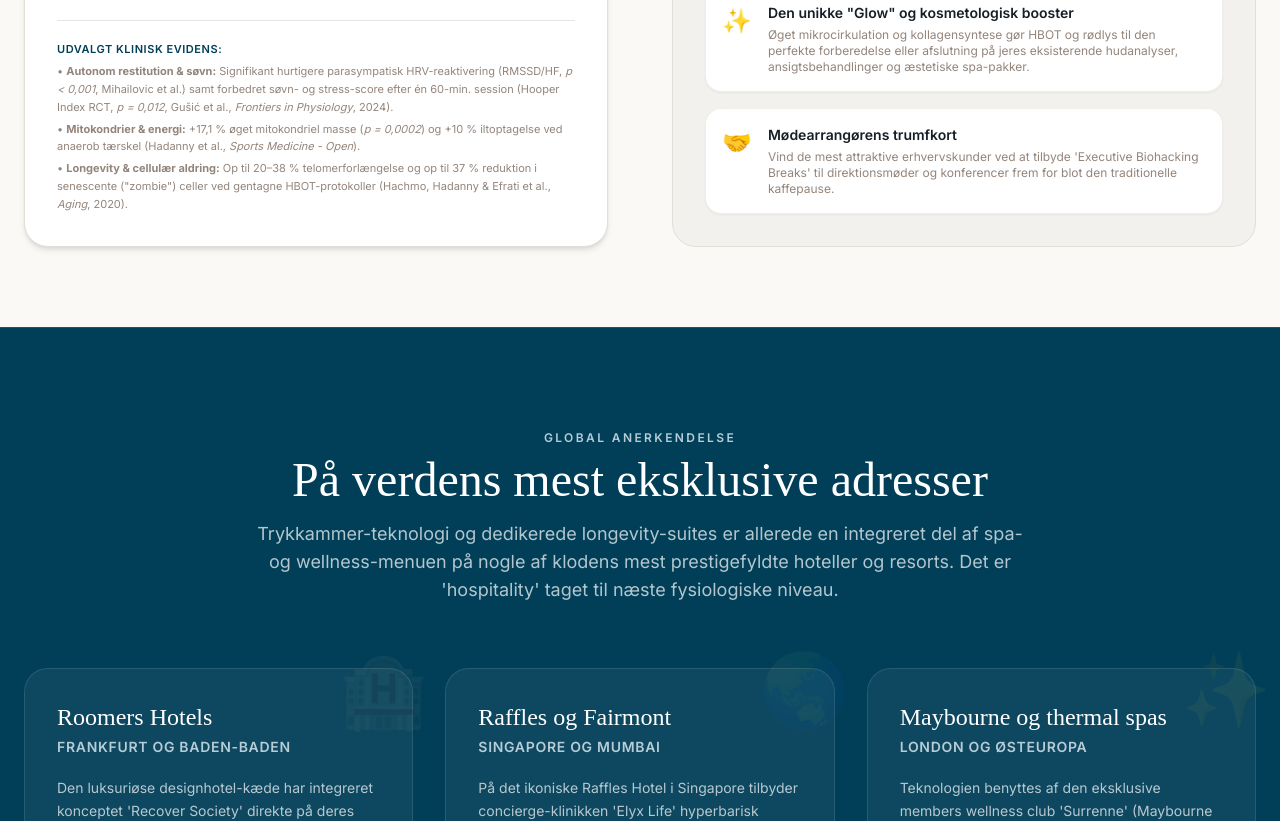
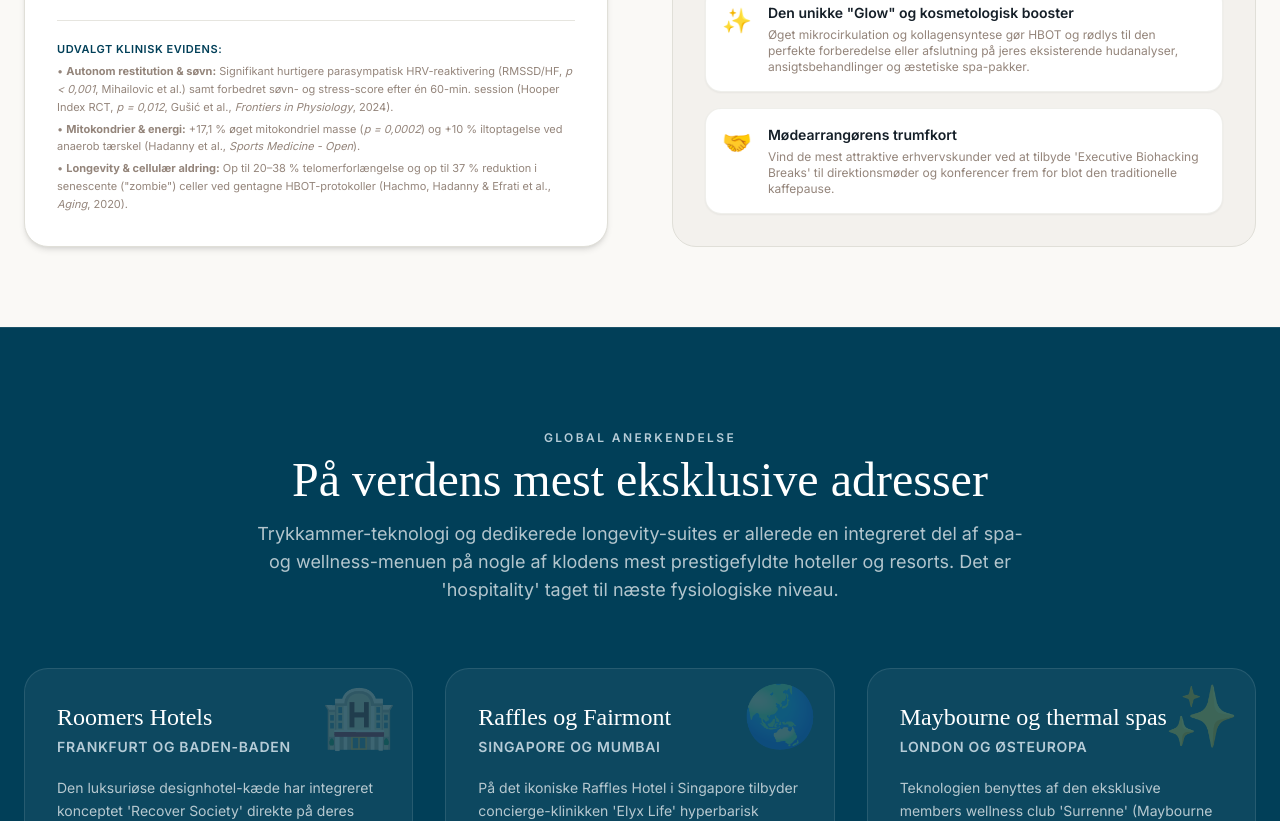
Before and after one commit to ChristensenMichael/rechargelife-web1, a plain HTML site: page hotel.html in a window 1280 px wide. Shown: the part 1979-2800 px from the top of the page. Drawn offline with nearby package versions, Linux system fonts and the light colour scheme; a web font is replaced by a local one.

Commit message:
icon opacity increased

```diff
--- a/hotel.html
+++ b/hotel.html
@@ -423,7 +423,7 @@
 
             <!-- Roomers Hotels -->
             <div class="bg-white/5 rounded-3xl p-8 border border-white/10 hover:bg-white/10 transition duration-300 relative group">
-                <div class="absolute -right-4 -top-4 text-7xl opacity-5 group-hover:scale-110 transition-transform">🏨</div>
+                <div class="absolute right-4 top-4 text-6xl opacity-20 group-hover:opacity-40 group-hover:scale-110 transition-all">🏨</div>
                 <h3 class="font-serif text-2xl text-white mb-1">Roomers Hotels</h3>
                 <p class="text-rl-lightblue text-sm font-semibold tracking-wider uppercase mb-5">Frankfurt og Baden-Baden</p>
                 <p class="text-sm text-white/70 leading-relaxed">
@@ -433,7 +433,7 @@
 
             <!-- Raffles & Fairmont -->
             <div class="bg-white/5 rounded-3xl p-8 border border-white/10 hover:bg-white/10 transition duration-300 relative group">
-                <div class="absolute -right-4 -top-4 text-7xl opacity-5 group-hover:scale-110 transition-transform">🌏</div>
+                <div class="absolute right-4 top-4 text-6xl opacity-20 group-hover:opacity-40 group-hover:scale-110 transition-all">🌏</div>
                 <h3 class="font-serif text-2xl text-white mb-1">Raffles og Fairmont</h3>
                 <p class="text-rl-lightblue text-sm font-semibold tracking-wider uppercase mb-5">Singapore og Mumbai</p>
                 <p class="text-sm text-white/70 leading-relaxed">
@@ -443,7 +443,7 @@
 
             <!-- Maybourne & Thermal Resorts -->
             <div class="bg-white/5 rounded-3xl p-8 border border-white/10 hover:bg-white/10 transition duration-300 relative group">
-                <div class="absolute -right-4 -top-4 text-7xl opacity-5 group-hover:scale-110 transition-transform">✨</div>
+                <div class="absolute right-4 top-4 text-6xl opacity-20 group-hover:opacity-40 group-hover:scale-110 transition-all">✨</div>
                 <h3 class="font-serif text-2xl text-white mb-1">Maybourne og thermal spas</h3>
                 <p class="text-rl-lightblue text-sm font-semibold tracking-wider uppercase mb-5">London og Østeuropa</p>
                 <p class="text-sm text-white/70 leading-relaxed">
```
